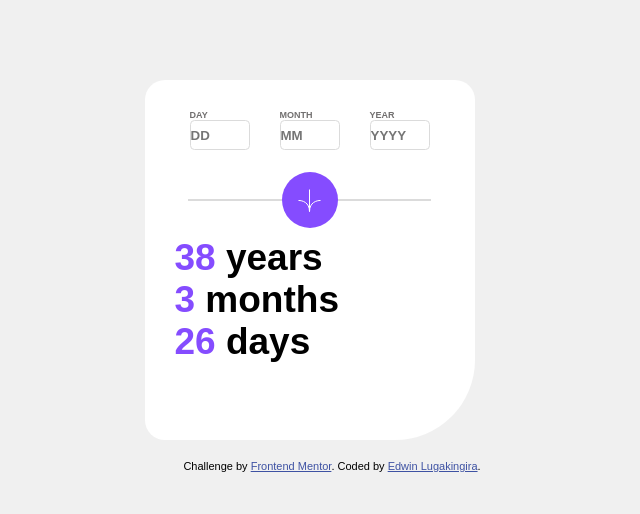
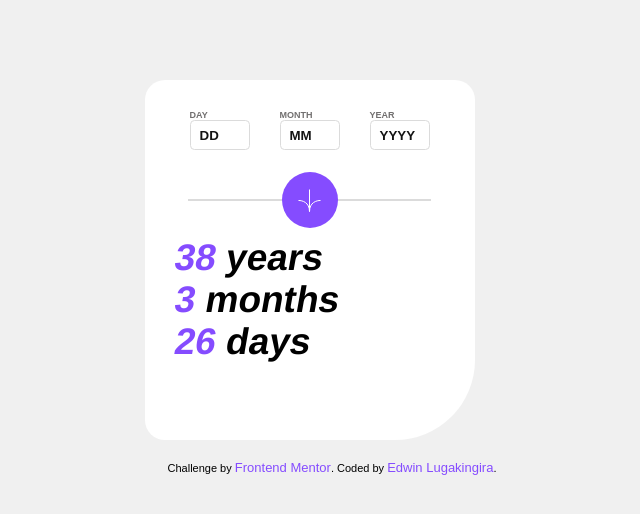
Before and after one commit to kaigwa/age-calculator-app-main, a plain HTML site: page index.html in a window 1280 px wide. Shown: the whole page, without its empty margins (308-948 px from the left). Drawn offline with Linux system fonts and the light colour scheme.

Commit message:
New Features

```diff
--- a/index.css
+++ b/index.css
@@ -59,12 +59,34 @@ hr{
 }
 
 input{
+    cursor: pointer;
+    /* color: blue; */
     width: 60px;
     height: 30px;
     font-weight: 700;
     border-radius: 4.5px;
     border: 1px solid hsl(0, 0%, 86%);
 }
+
+input:hover{
+    border-color: hsl(259, 100%, 65%);
+}
+
+input[type='number']:focus{
+    color:hsl(0, 0%, 8%);
+    padding: 10px;
+    border: 1px solid hsl(259, 100%, 65%);
+}
+
+::placeholder {
+    color:hsl(0, 0%, 8%);
+    padding: 9px;
+}
+
+input::-webkit-outer-spin-button,
+      input::-webkit-inner-spin-button {
+        display: none;
+      }
 
 .arrowline{
     display: flex;
@@ -84,6 +106,11 @@ input{
     justify-content: center;
     align-items: center;
     transform: translateY(-29px);
+    cursor: pointer;
+}
+
+.image:hover{
+    background-color: hsl(0, 0%, 8%);
 }
 
 .arrow{
@@ -98,7 +125,7 @@ input{
 .output> p{
     font-size: 37px;
     font-weight: 800;
-    /* font-style:italic; */
+    transform: skewX(-10deg);
 }
 
 span{
@@ -109,5 +136,7 @@ span{
 }
 
 .attribution a {
-    color: hsl(228, 45%, 44%);
+    font-size: 13px;
+    text-decoration: none;
+    color:hsl(259, 100%, 65%);
 }
--- a/index.html
+++ b/index.html
@@ -16,17 +16,17 @@
       <div class="date">
         <div>
           <p class="d">DAY</p>
-          <input type="text" name="" placeholder="DD" id="">
+          <input type="number" name="" placeholder="DD" id="">
         </div>
 
         <div>
           <p class="d">MONTH</p>
-          <input type="text" name="" placeholder="MM" id="">
+          <input type="number" name="" placeholder="MM" id="">
         </div>
 
         <div>
           <p class="d">YEAR</p>
-          <input type="text" name="" placeholder="YYYY" id="">
+          <input type="number" name="" placeholder="YYYY" id="">
         </div>
       </div>
 
```
